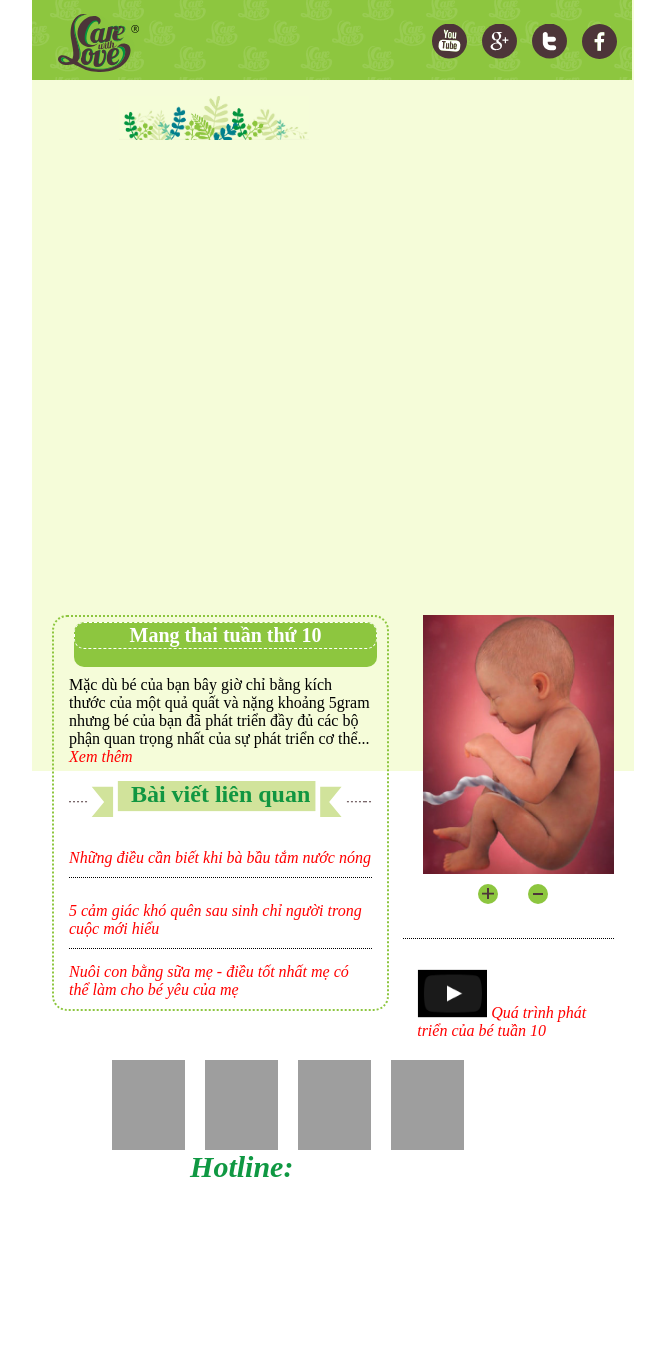
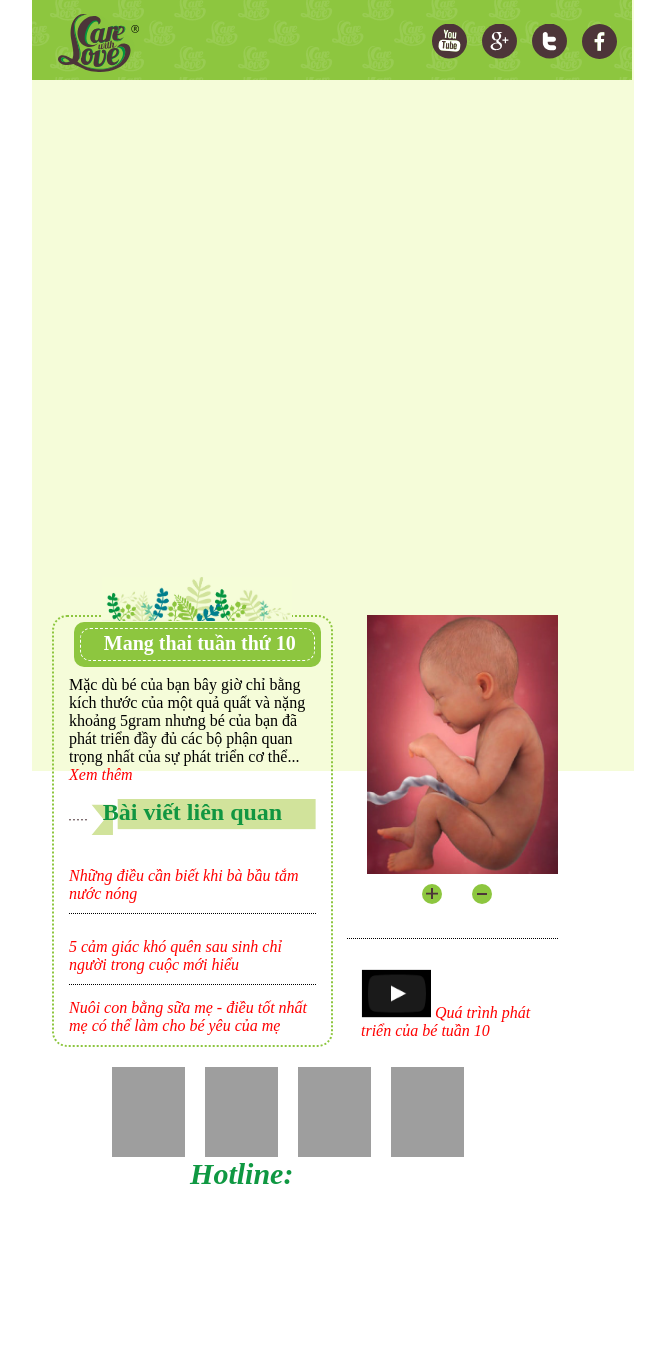
Before and after one commit to ThuyDieu/ThuyDieu.github.io, a web app: file index.html in a window 1280 px wide. Shown: the whole page, without its empty margins (307-972 px from the left). Before the commit the page ends 1177 px from the top, so only its background shows below. Run offline with its HTML, style and script files only (its server is not run), Linux system fonts and the light colour scheme; grey boxes are pictures that could not be loaded.

Commit message:
Change somthing in "index" file.

```diff
--- a/css/style@MEDIA.css
+++ b/css/style@MEDIA.css
@@ -29,23 +29,28 @@
     color: gray;
 }
 h1 {
-	font-family: Raleway-Bold;
-	text-align: center;
-	font-size: 20px;
-	padding-top: 10px;
-	padding-bottom: 10px;
-    margin-top: 0px;
+
+    width: 100%;
+    height: 100%;
+    font-family: Raleway-Bold;
+    text-align: center;
+    font-size: 20px;
+    padding-top: 12px;
+    padding-bottom: 14px;
+    padding-left: 5px;
+    top: 0px;
+    bottom: 5px;
 }
 
 .h1Border {
-
+	width: 95%;
     position: relative;
     border: 1px dashed;
     border-radius: 10px;
-    /*top: 6px;
+    top: 6px;
     left: 6px;
     right: 6px;
-    bottom: 6px;*/
+    bottom: 6px;
     color: white;
 }
 .divBorder {
@@ -92,6 +97,7 @@
 	max-height: 771px;
 }
 .header {
+	position: relative;
 	background: url("../img/header-background.png");
 	height: 80px;
 	width: 600px;
@@ -112,12 +118,7 @@
 	padding-bottom: 20px;
 	padding-right: 15px;
 }
-.topLeaf {
-	position: absolute;
-	margin: 85px 50px;
-	width: 190px;
-	top:11px;
-}
+
 
 
 .footer {
@@ -152,7 +153,7 @@
 	/*margin: 90px 80px 130px 25px;*/
 }
 .contentLeft {
-	/*position: relative;*/
+	position: relative;
 	float: left;
 	width: 60%;
 	border: 2px dotted #8DC63F;
@@ -211,15 +212,37 @@
 	color: #0F9842;
 }
 
-
-
 @media screen and (max-width: 1366px)
-.contentLeft{
-	width: 100%;
-}
-
-@media screen and (max-width: 767px) {
+{
 	.contentLeft{
 		width: 50%;
 	}
+
+	.topLeaf {
+	position: absolute;
+	width: 190px;
+	top:-40px;
+	left: 48px;
+	}
 }
+
+
+/*@media screen and (max-width: 767px) {
+	.contentLeft{
+		width: 33.33333333%;
+	}
+}*/
+
+@media screen and (max-width: 767px) {
+/*	.topLeaf {
+	position: absolute;
+	margin: 85px 50px;
+	width: 50%;
+	top:-40px;
+	left: 48px;
+}
+*/	.contentLeft, .contentRight {
+		width: 100%;
+	}
+
+}
--- a/index.html
+++ b/index.html
@@ -25,7 +25,9 @@
 			<div class="contentLeft">
 				<img class="topLeaf" src="img/image-leaf-01.jpg" alt="leaf">
 				<div class="divBorder">
-					<h1 class="h1Border">Mang thai tuần thứ 10</h1>
+					<div class="h1Border">
+						<h1>Mang thai tuần thứ 10</h1>
+					</div>
 				</div>
 				<p style="margin-top: 14px;" >Mặc dù bé của bạn bây giờ chỉ bằng kích thước của một quả quất và nặng khoảng 5gram nhưng bé của bạn đã phát triển đầy đủ các bộ phận quan trọng nhất của sự phát triển cơ thể...</p>
 				<a href="http://google.com" target="_blank" >  Xem thêm</a>
```
